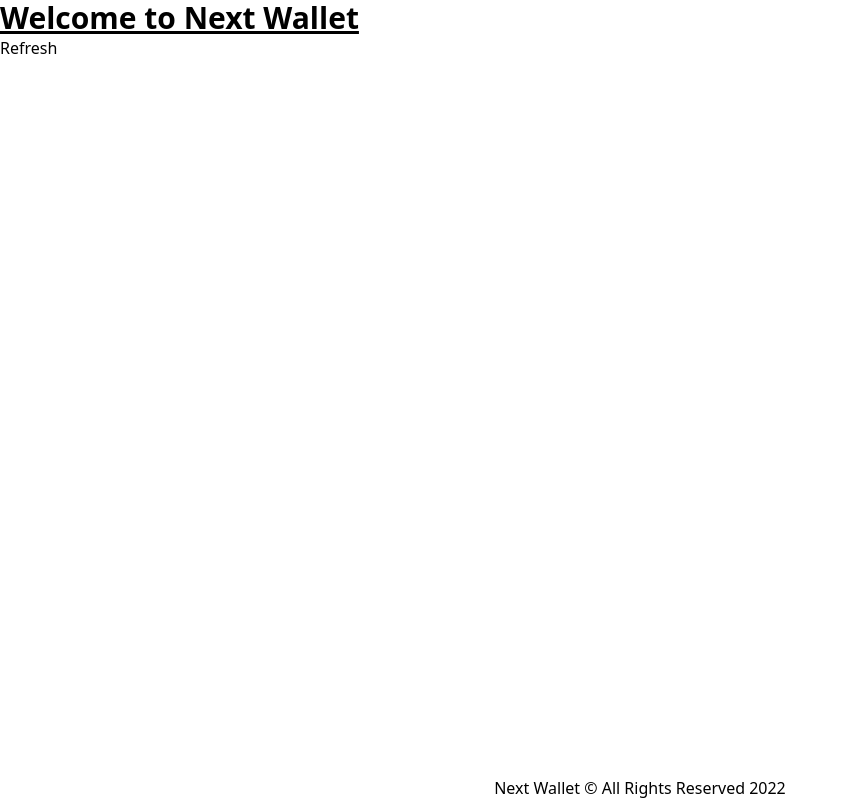
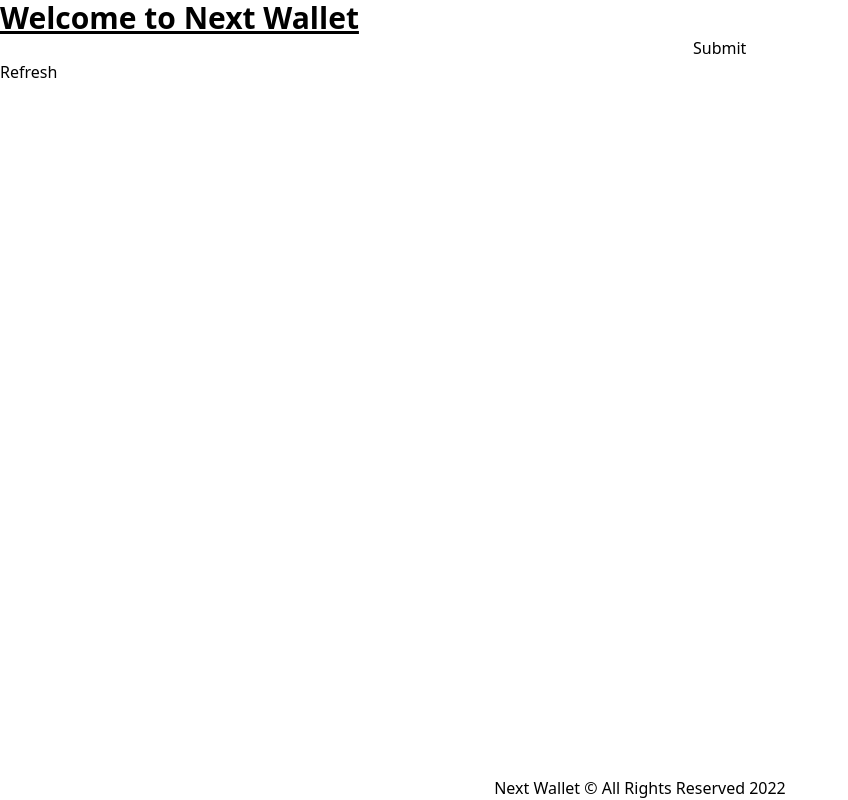
Before and after one commit to MehranMirkhan/next-wallet, a Next.js app: page / in a window 1280 px wide. Shown: the whole page, without its empty margins (0-848 px from the left). Built offline with nearby package versions, Linux system fonts and the light colour scheme; a web font is replaced by a local one.

Commit message:
add prisma create

```diff
--- a/pages/api/hello.ts
+++ /dev/null
@@ -1,5 +0,0 @@
-// Next.js API route support: https://nextjs.org/docs/api-routes/introduction
-
-export default function handler(req, res) {
-  res.status(200).json({ name: "John Doe" });
-}
--- a/pages/api/transaction.ts
+++ b/pages/api/transaction.ts
@@ -7,13 +7,13 @@
   req: NextApiRequest,
   res: NextApiResponse
 ) {
+  console.log(JSON.stringify(req.body));
   switch (req.method) {
     case "GET":
       res.status(200).json(await get());
       break;
     case "POST":
-      const { fromWalletId, toWalletId, amount } = req.body;
-      res.status(201).json(await insert(fromWalletId, toWalletId, amount));
+      res.status(201).json(await insert(req.body));
       break;
   }
 }
@@ -22,15 +22,6 @@
   return await prisma.transaction.findMany();
 }
 
-async function insert(
-  fromWalletId: number,
-  toWalletId: number,
-  amount: number
-) {
-  const trans = {
-    fromWalletId,
-    toWalletId,
-    amount,
-  };
-  return await prisma.transaction.create({ data: trans });
+async function insert(trans: Partial<Transaction>) {
+  return await prisma.transaction.create({ data: trans as any });
 }
--- a/pages/index.tsx
+++ b/pages/index.tsx
@@ -1,7 +1,7 @@
 import Head from "next/head";
 import axios from "axios";
 import { Transaction } from "@prisma/client";
-import { useCallback, useState } from "react";
+import { useCallback, useReducer, useState } from "react";
 
 export default function Home() {
   const { transactions, onGetTransactions } = useTransaction();
@@ -13,6 +13,7 @@
 
       <main>
         <h1 className="text-3xl font-bold underline">Welcome to Next Wallet</h1>
+        <TransactionForm />
         <button onClick={onGetTransactions}>Refresh</button>
         <ul>
           {transactions?.map((t) => (
@@ -28,6 +29,27 @@
   );
 }
 
+function transactionFormReducer(state, event) {
+  return {
+    ...state,
+    [event.target.name]: Number(event.target.value),
+  };
+}
+
+function TransactionForm() {
+  const [formData, setFormData] = useReducer(transactionFormReducer, {});
+  const onSubmit = useCallback(() => createTransaction(formData), [formData]);
+
+  return (
+    <form onSubmit={onSubmit}>
+      <input type="text" name="fromWalletId" onChange={setFormData} />
+      <input type="text" name="toWalletId" onChange={setFormData} />
+      <input type="text" name="amount" onChange={setFormData} />
+      <button type="submit">Submit</button>
+    </form>
+  );
+}
+
 function useTransaction() {
   const [transactions, setTransactions] = useState<Transaction[]>([]);
   const onGetTransactions = useCallback(
@@ -40,3 +62,7 @@
 async function getTransactions(): Promise<Transaction[]> {
   return (await axios.get("/api/transaction")).data;
 }
+
+async function createTransaction(data: Transaction): Promise<Transaction[]> {
+  return (await axios.post("/api/transaction", data)).data;
+}
```
Also changed, not shown: 1 other file (tests, documents, lock files or other folders).
